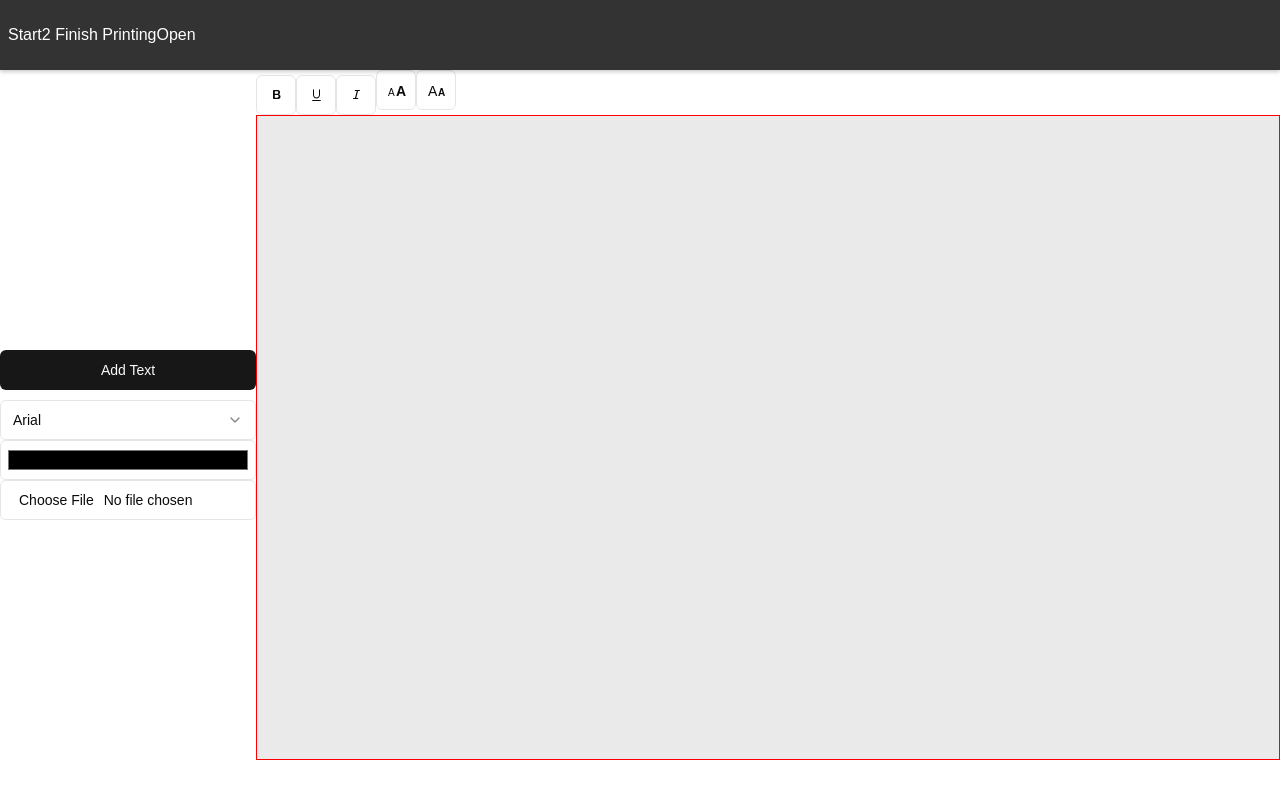
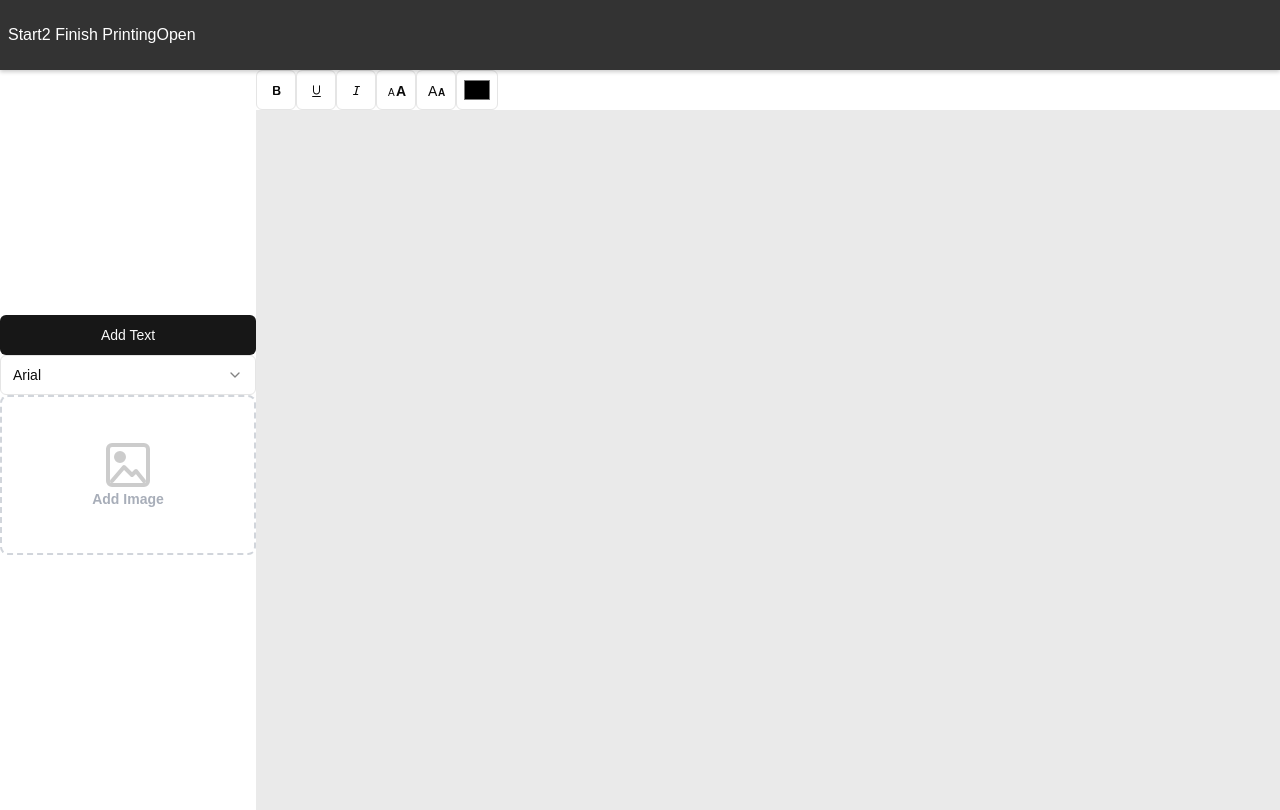
Before and after one commit to waleedahmed-x/printing, a Next.js app: page / in a window 1280 px wide. Shown: the top 810 px of the page. Built offline with nearby package versions, Linux system fonts and the light colour scheme.

Commit message:
Colorpicker Shifted | Interfaces Centralized | Add Image Component Modified & Enhanced

```diff
--- a/components/elements/Controls.tsx
+++ b/components/elements/Controls.tsx
@@ -7,17 +7,9 @@ import {
   Italic,
   Underline,
 } from "@/components/icons/Icons";
-import { TextItem } from "@/hooks/useText";
-import Konva from "konva";
+import { Input } from "@/components/ui/input";
+import { ControlsProps } from "@/interfaces/Interfaces";
 
-interface ControlsProps {
-  selectedNode: Konva.Node | null;
-  toggleBold: (id: string) => void;
-  toggleUnderline: (id: string) => void;
-  toggleItalic: (id: string) => void;
-  textItems: TextItem[];
-  changeFontSize: (id: string, newSize: number) => void;
-}
 // eslint-disable-next-line @typescript-eslint/no-explicit-any
 export default function Controls({
   selectedNode,
@@ -26,6 +18,8 @@ export default function Controls({
   toggleItalic,
   textItems,
   changeFontSize,
+  selectedColor,
+  handleColorChange,
 }: ControlsProps) {
   return (
     <div className="controls">
@@ -78,6 +72,12 @@ export default function Controls({
       >
         <FontIncrease />
       </Button>
+      <Input
+        type="color"
+        className="colorpicker"
+        value={selectedColor}
+        onChange={(e) => handleColorChange(e, selectedNode)}
+      />
     </div>
   );
 }
--- /dev/null
+++ b/components/elements/ImagePicker.tsx
@@ -0,0 +1,41 @@
+import React from "react";
+import { Input } from "@/components/ui/input";
+import AddImage from "@/components/icons/Icons";
+import Image from "next/image";
+import { ImagePickerProps } from "@/interfaces/Interfaces";
+
+export default function ImagePicker({
+  handleFileChange,
+  uploadedImages,
+}: ImagePickerProps) {
+  const hasImages = uploadedImages.length > 0;
+  const lastImage = hasImages
+    ? uploadedImages[uploadedImages.length - 1].image.src
+    : null;
+
+  return (
+    <div className="imagepicker-parent">
+      <Input
+        type="file"
+        accept="image/*"
+        onChange={handleFileChange}
+        className="imagepicker"
+      />
+      {lastImage && (
+        <Image
+          src={lastImage}
+          alt="Uploaded"
+          layout="fill"
+          objectFit="contain"
+          className="w-full h-full opacity-1 rounded-lg"
+        />
+      )}
+      <div className="icon-text">
+        <AddImage />
+        <span className="text-sm font-semibold">
+          {hasImages ? "Add another" : "Add Image"}
+        </span>
+      </div>
+    </div>
+  );
+}
--- a/components/icons/Icons.tsx
+++ b/components/icons/Icons.tsx
@@ -89,3 +89,32 @@ export function Underline() {
     </svg>
   );
 }
+
+export default function AddImage() {
+  return (
+    <svg
+      xmlns="http://www.w3.org/2000/svg"
+      viewBox="0 0 24 24"
+      width="48"
+      height="48"
+      fill="none"
+      stroke="#ccc"
+      strokeWidth="2"
+      strokeLinecap="round"
+      strokeLinejoin="round"
+    >
+      <rect
+        x="2"
+        y="2"
+        width="20"
+        height="20"
+        rx="2"
+        ry="2"
+        stroke="#ccc"
+        fill="none"
+      ></rect>
+      <circle cx="8" cy="8" r="2" fill="#ccc"></circle>
+      <path d="M4 20L10 13L14 17L16 15L20 20" stroke="#ccc"></path>
+    </svg>
+  );
+}
--- a/components/sections/canvas/Canvas.tsx
+++ b/components/sections/canvas/Canvas.tsx
@@ -11,7 +11,6 @@ import {
 import { Html } from "react-konva-utils";
 import { useText } from "@/hooks/useText";
 import { useImages } from "@/hooks/useImage";
-import { Input } from "@/components/ui/input";
 import {
   Select,
   SelectContent,
@@ -22,6 +21,7 @@ import {
 import { Button } from "@/components/ui/button";
 import { fontFamilies } from "@/utils/fontsFamilies";
 import Controls from "@/components/elements/Controls";
+import ImagePicker from "@/components/elements/ImagePicker";
 
 export default function Canvas() {
   const transformerRef = useRef<any>(null);
@@ -89,10 +89,7 @@ export default function Canvas() {
   return (
     <div className="playground-parent">
       <div className="elements">
-        <Button onClick={addText} style={{ marginBottom: "10px" }}>
-          Add Text
-        </Button>
-
+        <Button onClick={addText}>Add Text</Button>
         <Select
           value={selectedFont}
           onValueChange={(value) => handleFontChange(value, selectedNode)}
@@ -115,14 +112,10 @@ export default function Canvas() {
             ))}
           </SelectContent>
         </Select>
-
-        <Input
-          type="color"
-          className="colorpicker"
-          value={selectedColor}
-          onChange={(e) => handleColorChange(e, selectedNode)}
+        <ImagePicker
+          handleFileChange={handleFileChange}
+          uploadedImages={uploadedImages}
         />
-        <Input type="file" accept="image/*" onChange={handleFileChange} />
       </div>
       <div className="play-controls">
         <Controls
@@ -132,11 +125,13 @@ export default function Canvas() {
           toggleUnderline={toggleUnderline}
           textItems={textItems}
           changeFontSize={changeFontSize}
+          selectedColor={selectedColor}
+          handleColorChange={handleColorChange}
         />
 
         <Stage
-          width={1150}
-          height={600}
+          width={1140}
+          height={700}
           className="playground"
           onMouseDown={(e) => {
             if (e.target === e.target.getStage()) {
--- /dev/null
+++ b/interfaces/Interfaces.ts
@@ -0,0 +1,40 @@
+import Konva from "konva";
+
+export interface UploadedImage {
+  id: string;
+  image: HTMLImageElement;
+  x: number;
+  y: number;
+  width: number;
+  height: number;
+}
+export interface ImagePickerProps {
+  handleFileChange: (event: React.ChangeEvent<HTMLInputElement>) => void;
+  uploadedImages: UploadedImage[];
+}
+export interface ControlsProps {
+  selectedNode: Konva.Node | null;
+  toggleBold: (id: string) => void;
+  toggleUnderline: (id: string) => void;
+  toggleItalic: (id: string) => void;
+  textItems: TextItem[];
+  changeFontSize: (id: string, newSize: number) => void;
+  selectedColor: string;
+  handleColorChange: (
+    e: React.ChangeEvent<HTMLInputElement>,
+    selectedNode: Konva.Node | null
+  ) => void;
+}
+export interface TextItem {
+  id: string;
+  text: string;
+  x: number;
+  y: number;
+  fontSize: number;
+  fontFamily: string;
+  bold: boolean;
+  italic: boolean;
+  underlined: boolean;
+  fill: string;
+  isEditing: boolean;
+}
--- a/scss/index.css
+++ b/scss/index.css
@@ -41,24 +41,61 @@
   width: 20%;
   flex-direction: column;
 }
+.parent .playground-parent .elements .imagepicker-parent {
+  position: relative;
+  display: flex;
+  align-items: center;
+  justify-content: center;
+  width: 100%;
+  height: 160px;
+  border: 2px dashed #d1d5db;
+  border-radius: 8px;
+}
+.parent .playground-parent .elements .imagepicker-parent:hover {
+  border: 2px dashed #f3f4f6;
+}
+.parent .playground-parent .elements .imagepicker-parent .imagepicker {
+  position: absolute;
+  width: 100%;
+  height: 100%;
+  cursor: pointer;
+  opacity: 0;
+  inset: 0;
+  z-index: 3;
+}
+.parent .playground-parent .elements .imagepicker-parent .icon-text {
+  display: flex;
+  flex-direction: column;
+  align-items: center;
+  color: #a8aeb9;
+  z-index: 2;
+}
 .parent .playground-parent .elements input {
   width: 100%;
 }
 .parent .playground-parent .elements button {
   width: 100%;
 }
-.parent .playground-parent .elements .colorpicker {
-  padding: 5px;
-}
 .parent .playground-parent .play-controls {
   display: flex;
   flex-direction: column;
+  justify-content: space-between;
   height: calc(95vh - 70px);
   width: 80%;
+  height: 100%;
+}
+.parent .playground-parent .play-controls .controls {
+  display: flex;
+  justify-content: flex-start;
+  align-items: center;
+  height: 50px;
+}
+.parent .playground-parent .play-controls .controls .colorpicker {
+  padding: 5px;
+  width: 42px;
 }
 .parent .playground-parent .play-controls .playground {
-  width: 100%;
-  height: 100%;
-  border: 1px solid red;
+  width: 1140px;
+  height: 700px;
   background: #eaeaea;
 }/*# sourceMappingURL=index.css.map */
--- a/scss/index.scss
+++ b/scss/index.scss
@@ -38,25 +38,63 @@ $appbarHeight: 70px;
       align-items: center;
       width: 20%;
       flex-direction: column;
+      .imagepicker-parent {
+        position: relative;
+        display: flex;
+        align-items: center;
+        justify-content: center;
+        width: 100%;
+        height: 160px;
+        border: 2px dashed #d1d5db;
+        border-radius: 8px;
+        &:hover {
+          border: 2px dashed #f3f4f6;
+        }
+        .imagepicker {
+          position: absolute;
+          width: 100%;
+          height: 100%;
+          cursor: pointer;
+          opacity: 0;
+          inset: 0;
+          z-index: 3;
+        }
+        .icon-text {
+          display: flex;
+          flex-direction: column;
+          align-items: center;
+          color: #a8aeb9;
+          z-index: 2;
+        }
+      }
       & input {
         width: 100%;
       }
       & button {
         width: 100%;
       }
-      .colorpicker {
-        padding: 5px;
-      }
     }
     .play-controls {
       display: flex;
       flex-direction: column;
+      // justify-content: center;
+      justify-content: space-between;
       height: calc(95vh - $appbarHeight);
       width: 80%;
+      height: 100%;
+      .controls {
+        display: flex;
+        justify-content: flex-start;
+        align-items: center;
+        height: 50px;
+        .colorpicker {
+          padding: 5px;
+          width: 42px;
+        }
+      }
       .playground {
-        width: 100%;
-        height: 100%;
-        border: 1px solid red;
+        width: 1140px;
+        height: 700px;
         background: #eaeaea;
       }
     }
```
Also changed, not shown: hooks/useImage.tsx (+1 -9 lines), hooks/useText.tsx (+1 -15 lines), 1 other file (tests, documents, lock files or other folders).
